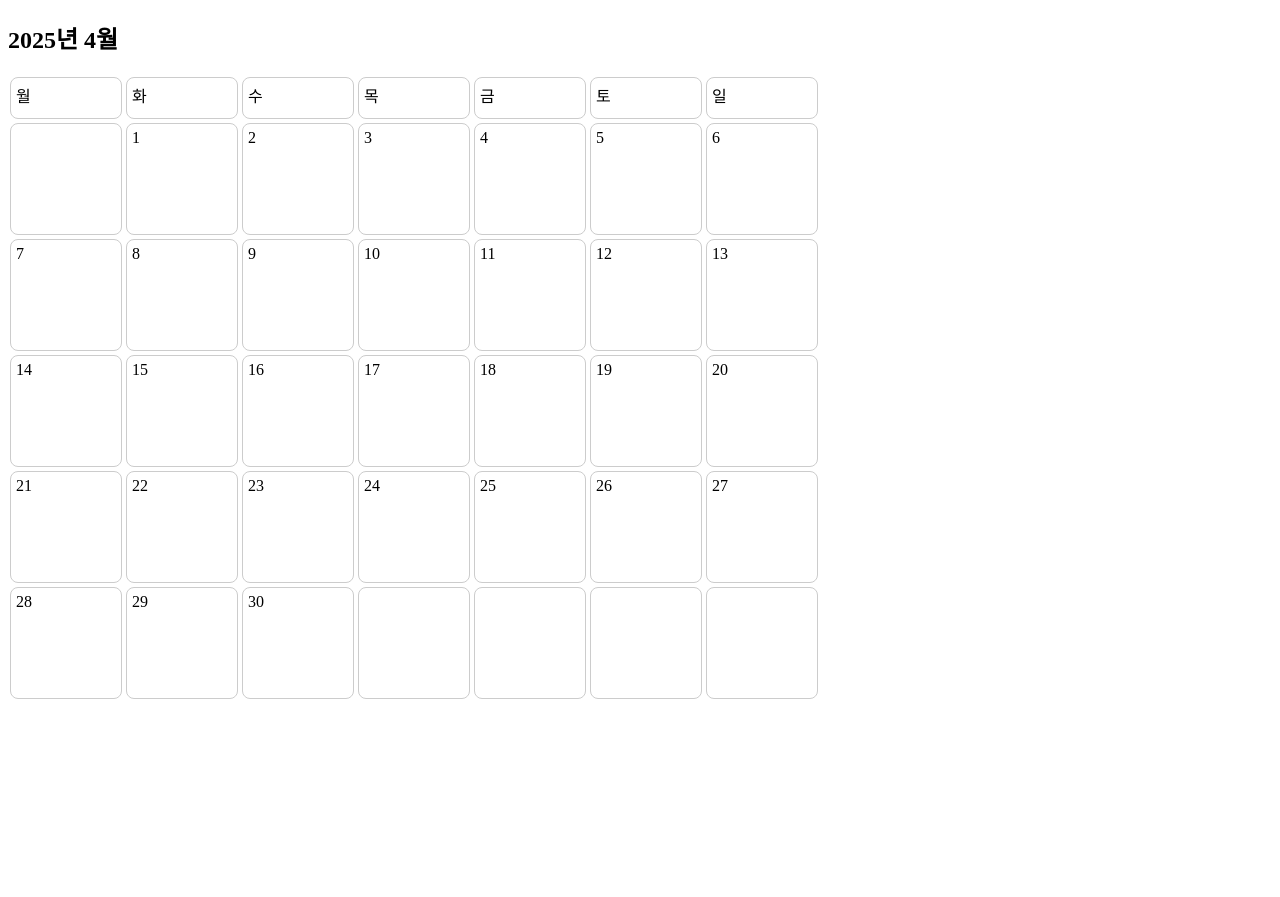
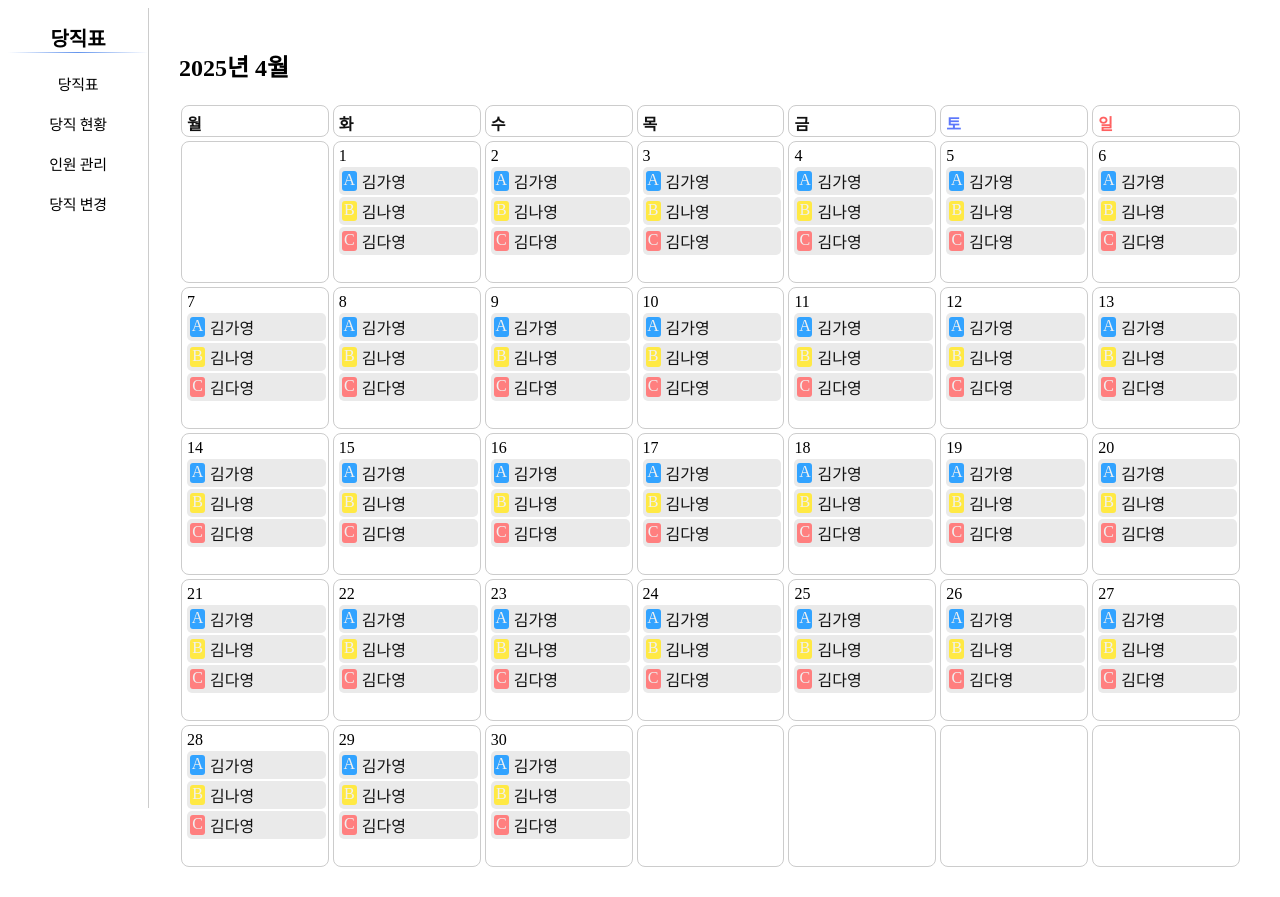
Before and after one commit to TaeHee00/DutyScheduler, a React (Vite) app: page /schedule in a window 1280 px wide. Before the commit the page ends 800 px from the top, so only its background shows below. Built offline with nearby package versions, Linux system fonts and the light colour scheme.

Commit message:
feat: 당직표 페이지 구현

```diff
--- a/src/pages/SchedulerPage.tsx
+++ b/src/pages/SchedulerPage.tsx
@@ -1,18 +1,48 @@
-import {JSX, useState} from "react";
+import {JSX} from "react";
 import styled from "styled-components";
+import {DutyGroupProps} from "../components/sidebar/SidebarProps.ts";
+import Sidebar from "../components/sidebar/Sidebar.tsx";
+
 
 const weeks = ["월", "화", "수", "목", "금", "토", "일"];
 // 월요일 = 1, 화요일 = 2, 수요일 =3, 목요일 = 4, 금요일 = 5, 토요일 6, 일요일 7
 // firstDay = 수요일 3
 // 주말 포함 Toggle기능
 
+const MainContainer = styled.div`
+    display: flex;
+    flex-direction: row;
+    align-items: flex-start;
+    justify-content: flex-start;
+    width: 100%;
+`;
+
+const SchedulerContainer = styled.div`
+    margin: 20px 30px;
+    width: 100%;
+    flex: 1;
+`;
+
 const WeekCell = styled.div`
     border: 1px solid #ccc;
     margin: 2px;
     padding: 5px;
-  height: 30px;
-  width: 100px;
+    height: 20px;
+    width: 100%;
     border-radius: 8px;
+
+    font-family: GmarketSans;
+    font-weight: 700;
+
+    color: ${({content}) => {
+        if (content === "토") {
+            return "#5c77fb";
+        } else if (content === "일") {
+            return "#ff6060";
+        }
+        return "#121212";
+    }}
+
 `;
 const DayCell = styled.div`
     display: flex;
@@ -20,9 +50,10 @@ const DayCell = styled.div`
     border: 1px solid #ccc;
     margin: 2px;
     padding: 5px;
-  height: 100px;
-  width: 100px;
+    height: 130px;
+    width: 100%;
     border-radius: 8px;
+    gap: 2px;
 `;
 const WeekGroup = styled.div`
     width: 100%;
@@ -50,14 +81,51 @@ const WeekDayGroup = styled.div`
 `;
 const ScheduleBlock = styled.div`
     width: 100%;
+    height: 28px;
     display: flex;
     flex-direction: row;
     justify-content: start;
-    align-items: start;
-    border: 1px solid #ccc;
+    align-items: center;
+    text-align: center;
+    vertical-align: middle;
+    //border: 1px solid #ccc;
+    background-color: #EAEAEA;
+    color: #121212;
+    font-family: GmarketSans;
+    letter-spacing: 0;
+    font-weight: 300;
+    border-radius: 5px;
+    padding-left: 3px;
+    white-space: nowrap;
+`;
+const DutyGroup = styled.div<DutyGroupProps>`
+    font-family: NEXONFootballGothic;
+    font-weight: 300;
+    width: 15px;
+    height: 20px;
+    text-align: center;
+    //vertical-align: middle;
+    background-color: #ff7f7f;
+    color: #F0F0F0;
+    border-radius: 3px;
+    margin-right: 5px;
 
+    background-color: ${({group}) => {
+      if (group === "A") {
+        return "#32a3ff";
+      } else if (group === "B") {
+        return "#ffe944";
+      } else if (group === "C") {
+          return "#ff7f7f";
+      }
+      return "transparent";
+    }}
 `;
 
+const CurrentDate = styled.h2`
+    font-family: NEXONFootballGothic;
+    font-weight: 700;
+`;
 const SchedulerPage = () => {
   const today = new Date();
   const month = today.getMonth() + 1;
@@ -67,24 +135,24 @@ const SchedulerPage = () => {
   today.setDate(1);
   const firstDay = today.getDay();
 
-
-  return (<>
-    <div>
-      <h2>{today.getFullYear()}년 {month}월</h2>
+  return (<MainContainer>
+    <Sidebar />
+    <SchedulerContainer>
+      <CurrentDate>{today.getFullYear()}년 {month}월</CurrentDate>
       <WeekGroup>
         {weekCellGen()}
       </WeekGroup>
       <WeekDayGroup>
         {dayCellGen(lastMonthDay, firstDay)}
       </WeekDayGroup>
-    </div>
-  </>);
+    </SchedulerContainer>
+  </MainContainer>);
 };
 
-const weekCellGen = () : JSX.Element[] => {
+const weekCellGen = (): JSX.Element[] => {
   const result: JSX.Element[] = [];
   for (let i = 0; i < 7; i++) {
-    result.push(<WeekCell>{weeks[i]}</WeekCell>);
+    result.push(<WeekCell content={weeks[i]}>{weeks[i]}</WeekCell>);
   }
   return result;
 }
@@ -99,6 +167,24 @@ const dayCellGen = (lastDay: number, firstDay: number) => {
   for (let day = 1; day <= lastDay; day++) {
     currentWeek.push(<DayCell key={day}>
       {day}
+      <ScheduleBlock>
+        <DutyGroup group={"A"}>
+          A
+        </DutyGroup>
+        김가영
+      </ScheduleBlock>
+      <ScheduleBlock>
+        <DutyGroup group={"B"}>
+          B
+        </DutyGroup>
+        김나영
+      </ScheduleBlock>
+      <ScheduleBlock>
+        <DutyGroup group={"C"}>
+          C
+        </DutyGroup>
+        김다영
+      </ScheduleBlock>
     </DayCell>);
 
     // 7일마다 새로운 주 생성
```
Lines whose indentation alone changed are shown as unchanged.
